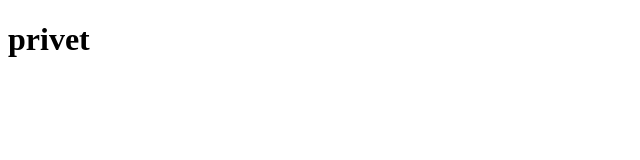
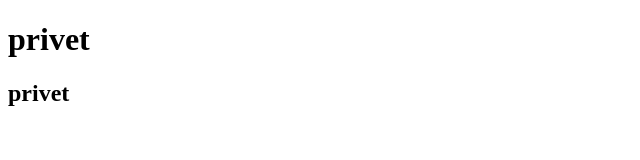
Before and after one commit to q1only1/new-repo, a plain HTML site: page index.html in a window 1280 px wide. Shown: the whole page, without its empty margins (0-640 px from the left). Drawn offline with Linux system fonts and the light colour scheme.

Commit message:
add h2 title

```diff
--- a/index.html
+++ b/index.html
@@ -7,5 +7,6 @@
 </head>
 <body>
     <h1>privet</h1>
+    <h2>privet</h2>
 </body>
 </html>
```
